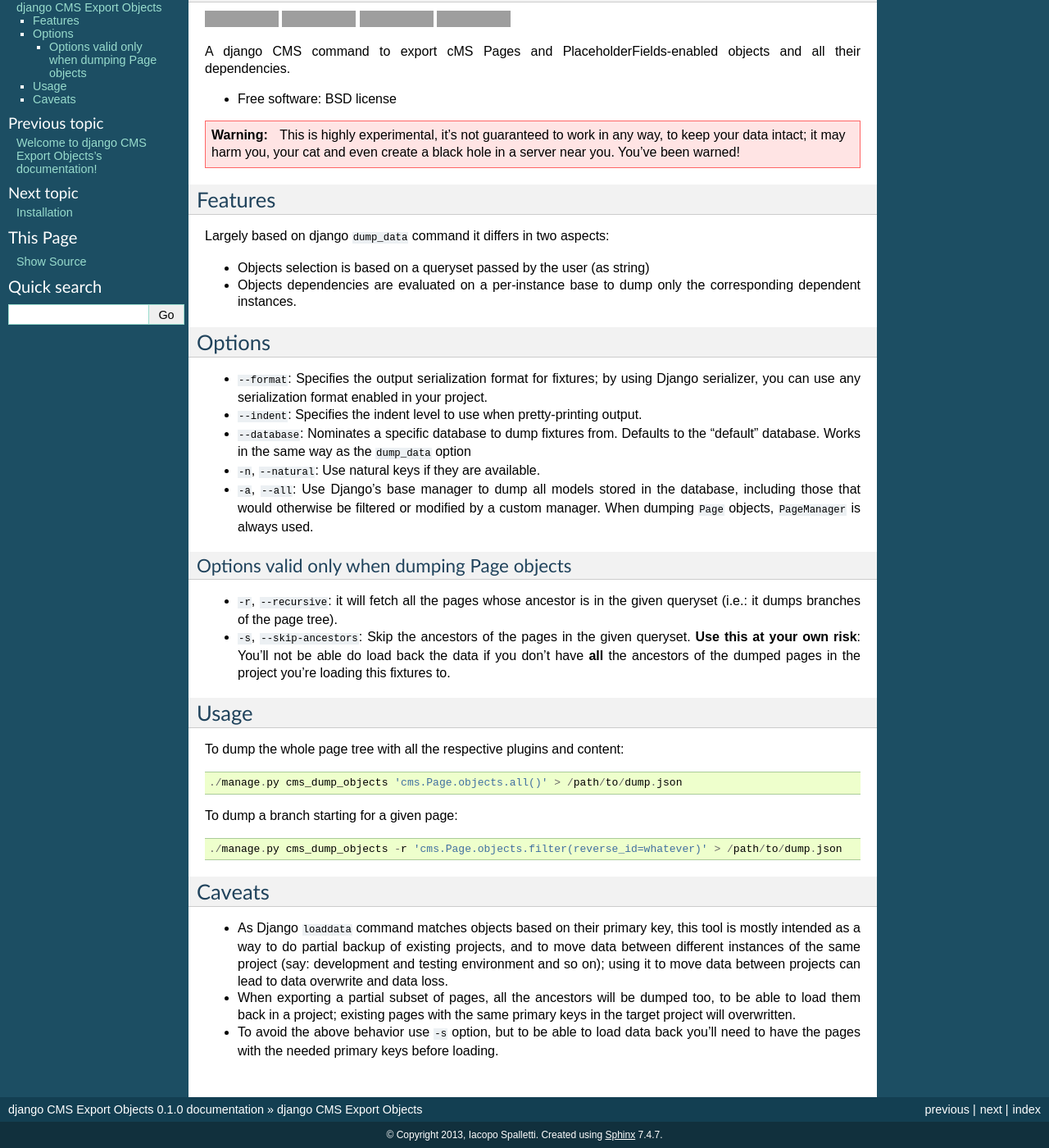
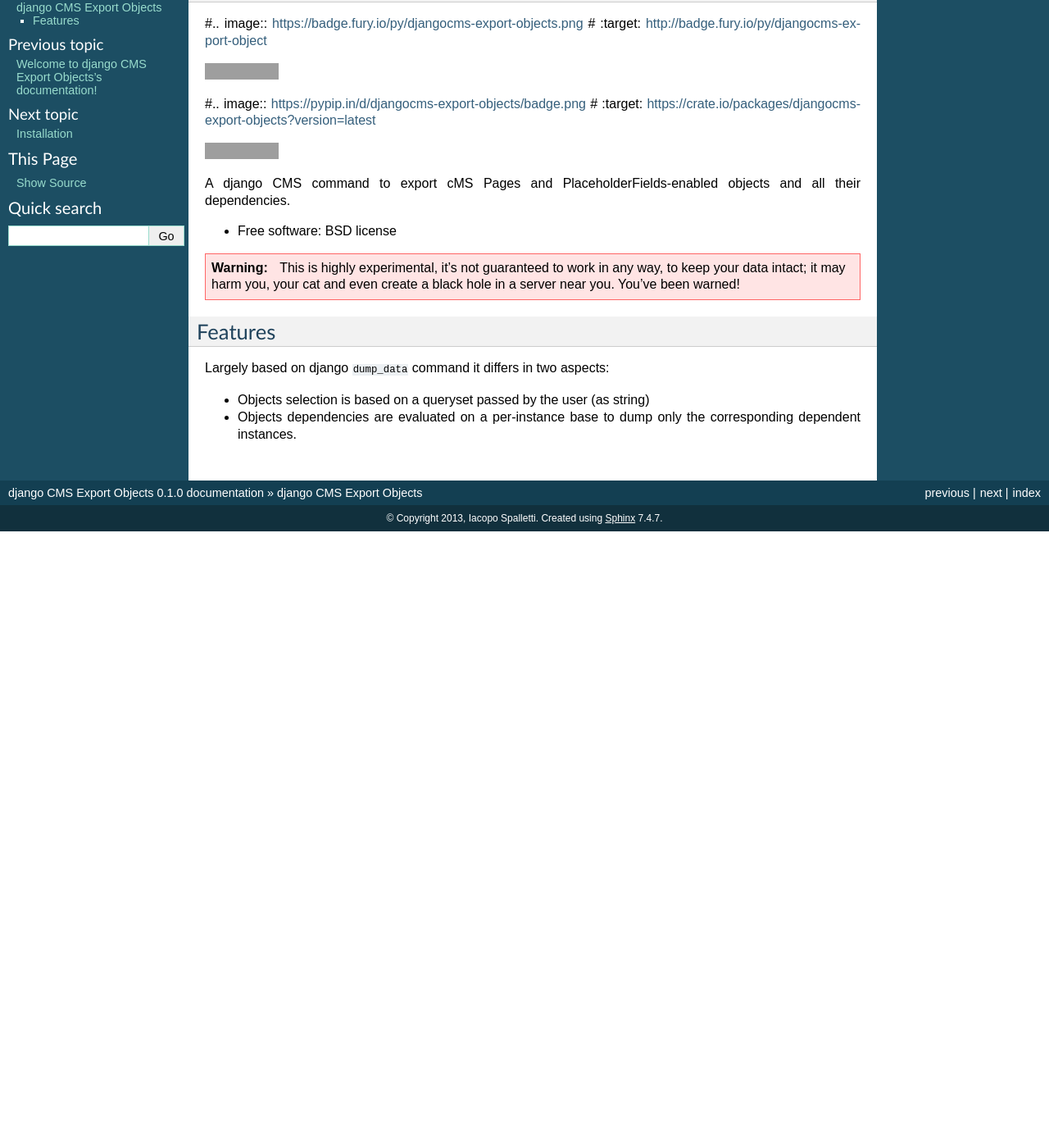
Before and after one commit to nephila/djangocms-export-objects, a Sphinx documentation site: the page built from docs/readme.rst, in a window 1280 px wide and 1400 px high, scrolled down 73 px. Shown: the whole window at 82% size. Built offline with Sphinx 7.4.7, drawn with Linux system fonts in a browser that asks for light colours; after the commit the page ends 900 px from its top, so only the background shows below that; grey boxes are pictures that could not be loaded.

Commit message:
Documentation fixes

```diff
--- a/CONTRIBUTING.rst
+++ b/CONTRIBUTING.rst
@@ -100,7 +100,7 @@
 2. If the pull request adds functionality, the docs should be updated. Put
    your new functionality into a function with a docstring, and add the
    feature to the list in README.rst.
-3. The pull request should work for Python 2.6, 2.7, and 3.3, and for PyPy. Check
+3. The pull request should work for Python 2.6, 2.7. Check
    https://travis-ci.org/nephila/djangocms_export_objects/pull_requests
    and make sure that the tests pass for all supported Python versions.
 
@@ -109,4 +109,4 @@
 
 To run a subset of tests::
 
-	$ python -m unittest tests.test_djangocms_export_objects
+	$ python runtests.py TestDjangocmsExportObjects
--- a/HISTORY.rst
+++ b/HISTORY.rst
@@ -3,7 +3,7 @@
 History
 -------
 
-0.1.0 (2013-08-11)
+0.1.0
 ++++++++++++++++++
 
-* First release on PyPI.
+* Unreleased version
--- a/README.rst
+++ b/README.rst
@@ -2,14 +2,14 @@
 django CMS Export Objects
 ===============================
 
-.. image:: https://badge.fury.io/py/djangocms-export-objects.png
-        :target: http://badge.fury.io/py/djangocms-export-object
+#.. image:: https://badge.fury.io/py/djangocms-export-objects.png
+#        :target: http://badge.fury.io/py/djangocms-export-object
 
 .. image:: https://travis-ci.org/nephila/djangocms-export-objects.png?branch=master
         :target: https://travis-ci.org/nephila/djangocms-export-objects
 
-.. image:: https://pypip.in/d/djangocms-export-objects/badge.png
-        :target: https://crate.io/packages/djangocms-export-objects?version=latest
+#.. image:: https://pypip.in/d/djangocms-export-objects/badge.png
+#        :target: https://crate.io/packages/djangocms-export-objects?version=latest
 
 .. image:: https://coveralls.io/repos/nephila/djangocms-export-objects/badge.png
         :target: https://coveralls.io/r/nephila/djangocms-export-objects
@@ -32,56 +32,3 @@
 - Objects selection is based on a queryset passed by the user (as string)
 - Objects dependencies are evaluated on a per-instance base to dump only the
   corresponding dependent instances.
-
-Options
-*******
-
-* ``--format``: Specifies the output serialization format for fixtures;
-  by using Django serializer, you can use any serialization format enabled in
-  your project.
-* ``--indent``: Specifies the indent level to use when pretty-printing output.
-* ``--database``: Nominates a specific database to dump fixtures from.
-  Defaults to the "default" database. Works in the same way as the ``dump_data``
-  option
-* ``-n``, ``--natural``: Use natural keys if they are available.
-* ``-a``, ``--all``: Use Django's base manager to dump all models stored in the
-  database, including those that would otherwise be filtered or modified by a
-  custom manager. When dumping ``Page`` objects, ``PageManager`` is always used.
-
-Options valid only when dumping Page objects
---------------------------------------------
-
-* ``-r``, ``--recursive``: it will fetch all the pages whose ancestor is in the
-  given queryset (i.e.: it dumps branches of the page tree).
-* ``-s``, ``--skip-ancestors``: Skip the ancestors of the pages in the given
-  queryset. **Use this at your own risk**: You'll not be able do load back the
-  data if you don't have **all** the ancestors of the dumped pages in the
-  project you're loading this fixtures to.
-
-Usage
-*****
-
-To dump the whole page tree with all the respective plugins and content::
-
-    ./manage.py cms_dump_objects 'cms.Page.objects.all()' > /path/to/dump.json
-
-To dump a branch starting for a given page::
-
-    ./manage.py cms_dump_objects -r 'cms.Page.objects.filter(reverse_id=whatever)' > /path/to/dump.json
-
-
-Caveats
-*******
-
-* As Django ``loaddata`` command matches objects based on their primary key,
-  this tool is mostly intended as a way to do partial backup of existing projects,
-  and to move data between different instances of the same project (say:
-  development and testing environment and so on); using it to move data between
-  projects can lead to data overwrite and data loss.
-
-* When exporting a partial subset of pages, all the ancestors will be dumped too,
-  to be able to load them back in a project; existing pages with the same
-  primary keys in the target project will overwritten.
-
-* To avoid the above behavior use ``-s`` option, but to be able to load data back
-  you'll need to have the pages with the needed primary keys before loading.
--- a/docs/index.rst
+++ b/docs/index.rst
@@ -4,7 +4,7 @@
    contain the root `toctree` directive.
 
 Welcome to django CMS Export Objects's documentation!
-======================================
+======================================================
 
 Contents:
 
--- a/docs/usage.rst
+++ b/docs/usage.rst
@@ -2,6 +2,52 @@
 Usage
 ========
 
-To use django CMS Export Objects in a project::
+To dump the whole page tree with all the respective plugins and content::
 
-	import djangocms_export_objects
+    ./manage.py cms_dump_objects 'cms.Page.objects.all()' > /path/to/dump.json
+
+To dump a branch starting for a given page::
+
+    ./manage.py cms_dump_objects -r 'cms.Page.objects.filter(reverse_id=whatever)' > /path/to/dump.json
+
+
+Options
+*******
+
+* ``--format``: Specifies the output serialization format for fixtures;
+  by using Django serializer, you can use any serialization format enabled in
+  your project.
+* ``--indent``: Specifies the indent level to use when pretty-printing output.
+* ``--database``: Nominates a specific database to dump fixtures from.
+  Defaults to the "default" database. Works in the same way as the ``dump_data``
+  option
+* ``-n``, ``--natural``: Use natural keys if they are available.
+* ``-a``, ``--all``: Use Django's base manager to dump all models stored in the
+  database, including those that would otherwise be filtered or modified by a
+  custom manager. When dumping ``Page`` objects, ``PageManager`` is always used.
+
+Options valid only when dumping Page objects
+--------------------------------------------
+
+* ``-r``, ``--recursive``: it will fetch all the pages whose ancestor is in the
+  given queryset (i.e.: it dumps branches of the page tree).
+* ``-s``, ``--skip-ancestors``: Skip the ancestors of the pages in the given
+  queryset. **Use this at your own risk**: You'll not be able do load back the
+  data if you don't have **all** the ancestors of the dumped pages in the
+  project you're loading this fixtures to.
+
+Caveats
+*******
+
+* As Django ``loaddata`` command matches objects based on their primary key,
+  this tool is mostly intended as a way to do partial backup of existing projects,
+  and to move data between different instances of the same project (say:
+  development and testing environment and so on); using it to move data between
+  projects can lead to data overwrite and data loss.
+
+* When exporting a partial subset of pages, all the ancestors will be dumped too,
+  to be able to load them back in a project; existing pages with the same
+  primary keys in the target project will overwritten.
+
+* To avoid the above behavior use ``-s`` option, but to be able to load data back
+  you'll need to have the pages with the needed primary keys before loading.
```
Also changed, not shown: 2 other files.
